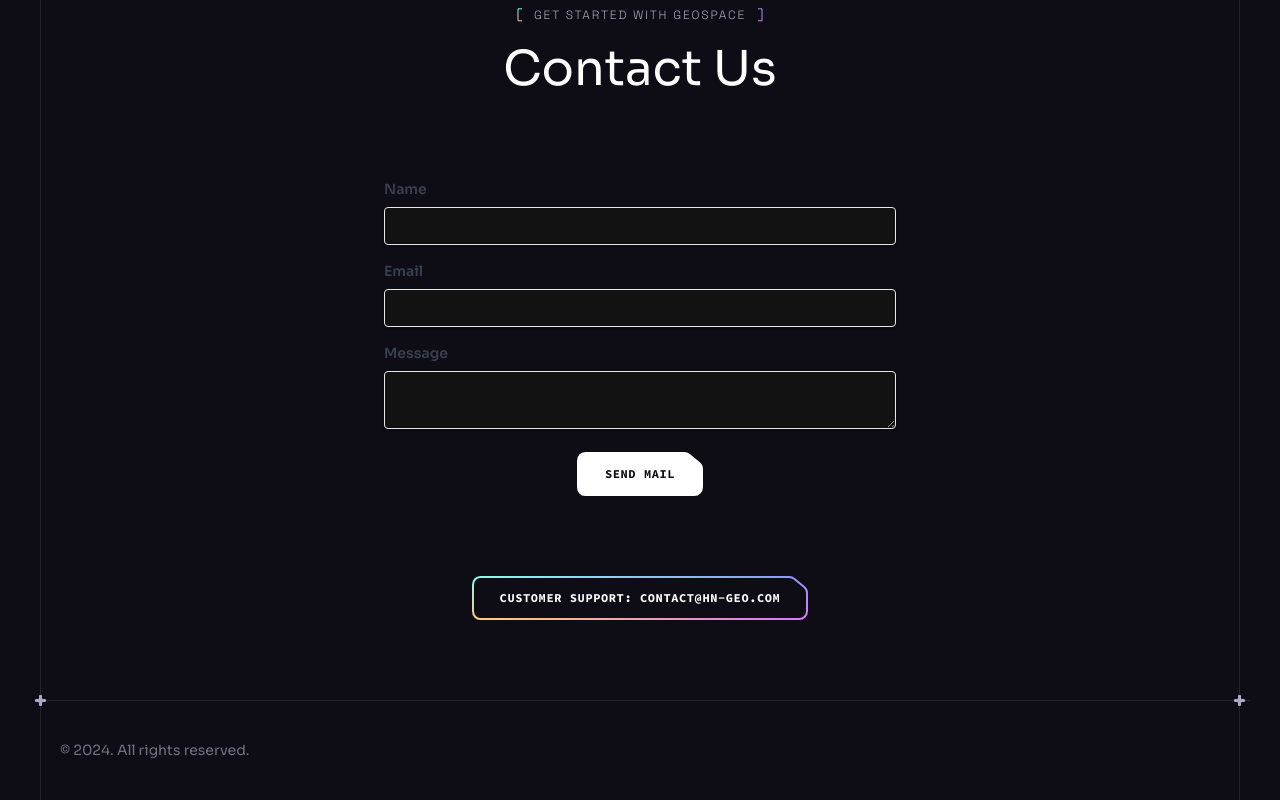
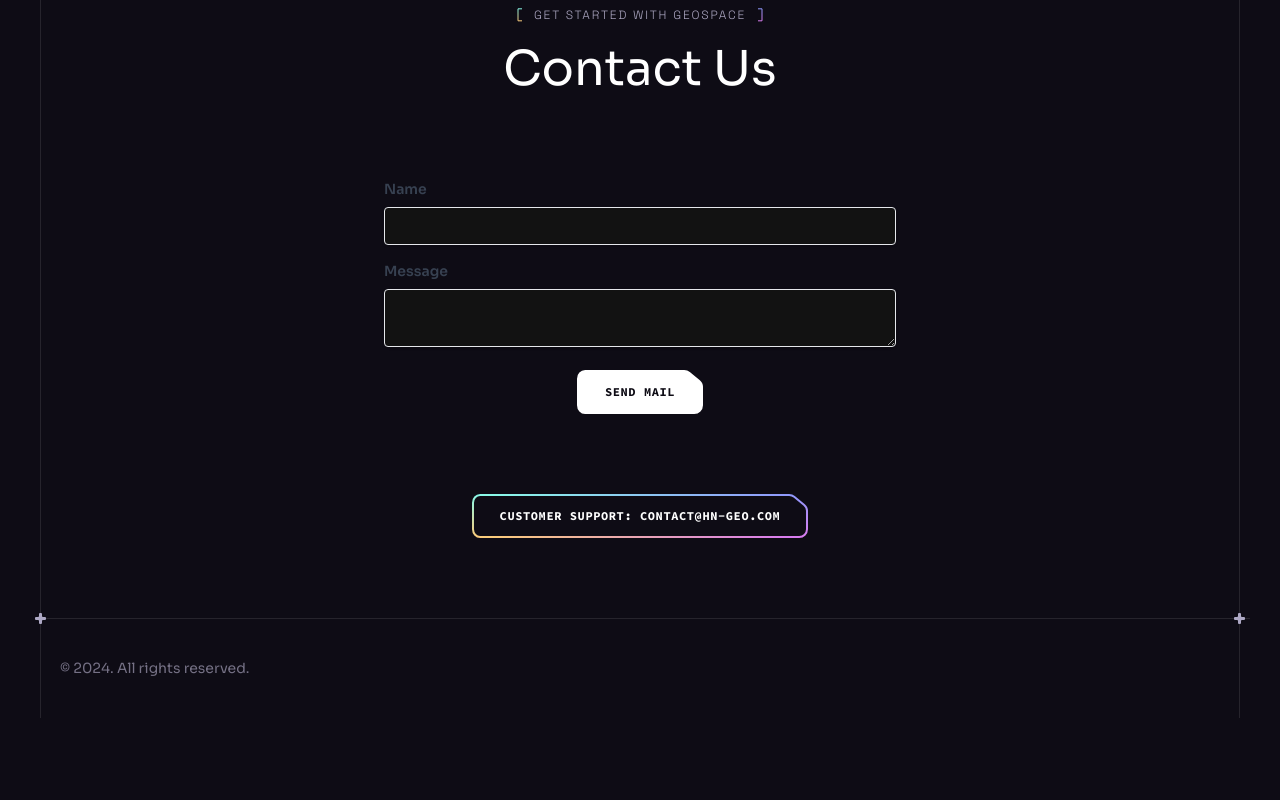
Before and after one commit to namanrana16/hainan-geospace-main, a React (Vite) app: page / in a window 1280 px wide. Shown: the part 5648-6448 px from the top of the page. After the commit the page ends 6366 px from the top, so only its background shows below. Built offline with nearby package versions, Linux system fonts and the light colour scheme.

Commit message:
Refactor Email component to fix form submission and add customer support button

```diff
--- a/src/components/Email.jsx
+++ b/src/components/Email.jsx
@@ -35,7 +35,7 @@
     <Section className="overflow-hidden" id="email">
       <div className="container relative z-2">
         <div className="hidden relative justify-center mb-[6.5rem] lg:flex">
-        <img
+          <img
             src={smallSphere}
             className="relative z-1"
             width={255}
@@ -49,7 +49,7 @@
 
         {/* Email Form */}
         <div className="flex justify-center mt-10">
-          <form ref={form} onSubmit={sendEmail} className="w-full max-w-lg">
+          <form className="w-full max-w-lg">
             <div className="mb-4">
               <label className="block text-gray-700 text-sm font-bold mb-2">
                 Name
@@ -61,7 +61,7 @@
                 required
               />
             </div>
-            <div className="mb-4">
+            {/* <div className="mb-4">
               <label className="block text-gray-700 text-sm font-bold mb-2">
                 Email
               </label>
@@ -71,7 +71,7 @@
                 name="user_email"
                 required
               />
-            </div>
+            </div> */}
             <div className="mb-4">
               <label className="block text-gray-700 text-sm font-bold mb-2">
                 Message
@@ -83,16 +83,18 @@
               />
             </div>
             <div className="flex justify-center">
-                <Button type="submit" white>
-                  Send Mail
-                </Button>
+              <Button onClick={() => window.open("mailto:contact@hn-geo.com?subject=Website Enquiry-{}&body={message}")} white>
+                Send Mail
+              </Button>
             </div>
           </form>
         </div>
       </div>
 
       <div className="flex justify-center mt-12 md:mt-15 xl:mt-20">
-        <Button onClick={() => window.open("mailto:contact@hn-geo.com?subject=Your%20Subject&body=Your%20message%20here")}>Customer Support: contact@hn-geo.com </Button>
+        <Button onClick={() => window.open("mailto:contact@hn-geo.com?subject=Your%20Subject&body=Your%20message%20here")}>
+          Customer Support: contact@hn-geo.com
+        </Button>
       </div>
     </Section>
   );
```
